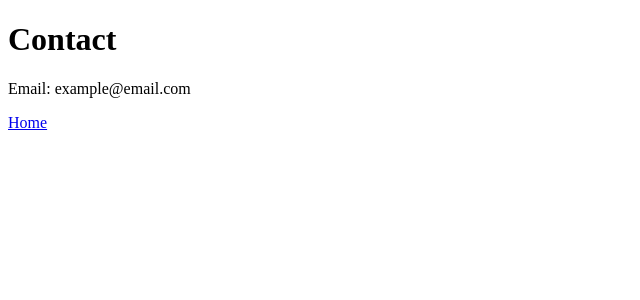
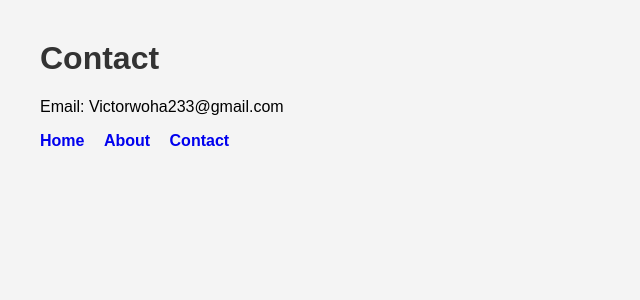
Before and after one commit to etzjunior/python-basics, a Flask app: page /contact in a window 1280 px wide. Shown: the top 300 px of the page, without its empty margins (0-640 px from the left). Run offline with Flask 3, Linux system fonts and the light colour scheme.

Commit message:
Added basic flask pages and CSS styling

```diff
--- /dev/null
+++ b/projects/advanced_python/flask_basics/static/style.css
@@ -0,0 +1,19 @@
+body {
+    font-family: Arial, sans-serif;
+    background-color: #f4f4f4;
+    margin: 40px;
+}
+
+h1 {
+    color: #333;
+}
+
+a {
+    margin-right: 15px;
+    text-decoration: none;
+    font-weight: bold;
+}
+
+a:hover {
+    text-decoration: underline;
+}
--- a/projects/advanced_python/flask_basics/templates/about.html
+++ b/projects/advanced_python/flask_basics/templates/about.html
@@ -2,11 +2,15 @@
 <html>
 <head>
     <title>About</title>
+    <link rel="stylesheet" href="{{ url_for('static', filename='style.css') }}">
+
 </head>
 <body>
     <h1>About Me</h1>
     <p>This website is built with Flask.</p>
 
     <a href="/">Home</a>
+    <a href="/about">About</a>
+    <a href="/contact">Contact</a>
 </body>
 </html>
--- a/projects/advanced_python/flask_basics/templates/contact.html
+++ b/projects/advanced_python/flask_basics/templates/contact.html
@@ -2,11 +2,15 @@
 <html>
 <head>
     <title>Contact</title>
+    <link rel="stylesheet" href="{{ url_for('static', filename='style.css') }}">
+
 </head>
 <body>
     <h1>Contact</h1>
-    <p>Email: example@email.com</p>
+    <p>Email: Victorwoha233@gmail.com</p>
 
     <a href="/">Home</a>
+    <a href="/about">About</a>
+    <a href="/contact">Contact</a>
 </body>
 </html>
--- a/projects/advanced_python/flask_basics/templates/home.html
+++ b/projects/advanced_python/flask_basics/templates/home.html
@@ -1,12 +1,14 @@
 <!DOCTYPE html>
 <html>
+<head>
     <title>Home</title>
+    <link rel="stylesheet" href="{{ url_for('static', filename='style.css') }}">
 </head>
 <body>
     <h1>Welcome to My First Website</h1>
     <p>This is a the home page.</p>
 
     <a href="/about">About</a>
-    < a href="/contact">Contact</a>
+    <a href="/contact">Contact</a>
 </body>
 </html>
```
